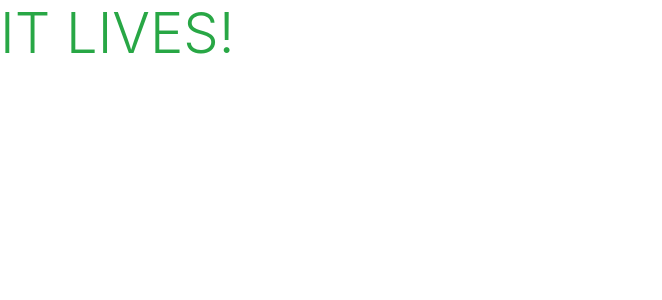
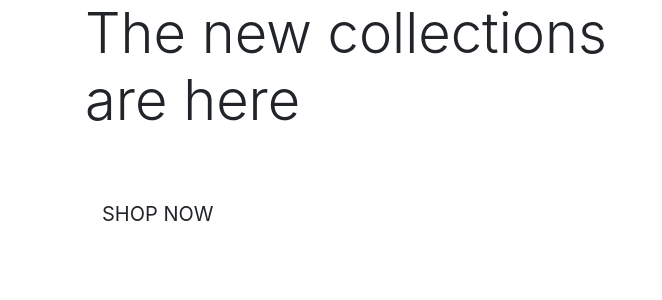
Before and after one commit to Oxymetaphoric/boutique_ado, a Django app: page / in a window 1280 px wide. Shown: the top 300 px of the page, without its empty margins (0-662 px from the left). Run offline with Django 5.2, Linux system fonts and the light colour scheme.

Commit message:
BUILD: further work on base.html

```diff
--- a/home/templates/home/index.html
+++ b/home/templates/home/index.html
@@ -1,6 +1,28 @@
 {% extends "base.html" %}
 {% load static %}
 
+{% block page_header %}
+  <div class="container header-container">
+    <div class="row">
+      <div class="col">
+      </div>
+    </div>
+  </div>
+{% endblock %}
+
 {% block content %}
-<h1 class="display-4 text-success">IT LIVES!</h1>
+ <div class="container h-100">
+  <div class="row h-100">
+    <div class="col-7 col-md-6 my-auto">
+      <h1 class="display-4 logo-font text-black">
+        The new collections are here
+      </h1>
+      <div class="my-5">
+        <h4>
+          <a href="" class="shop-now-button btn btn-lg rounded-0 text-uppercase py-3 ">Shop Now</a>
+        </h4>
+      </div>
+    </div>
+  </div>
+</div>
 {% endblock %}
--- a/templates/base.html
+++ b/templates/base.html
@@ -27,7 +27,7 @@
     <header class= "container-fluid fixed-top">
     </header>
 
-    {% if message %}
+    {% if messages %}
     <div class="message-container"></div>
     {% endif %}
 
```
